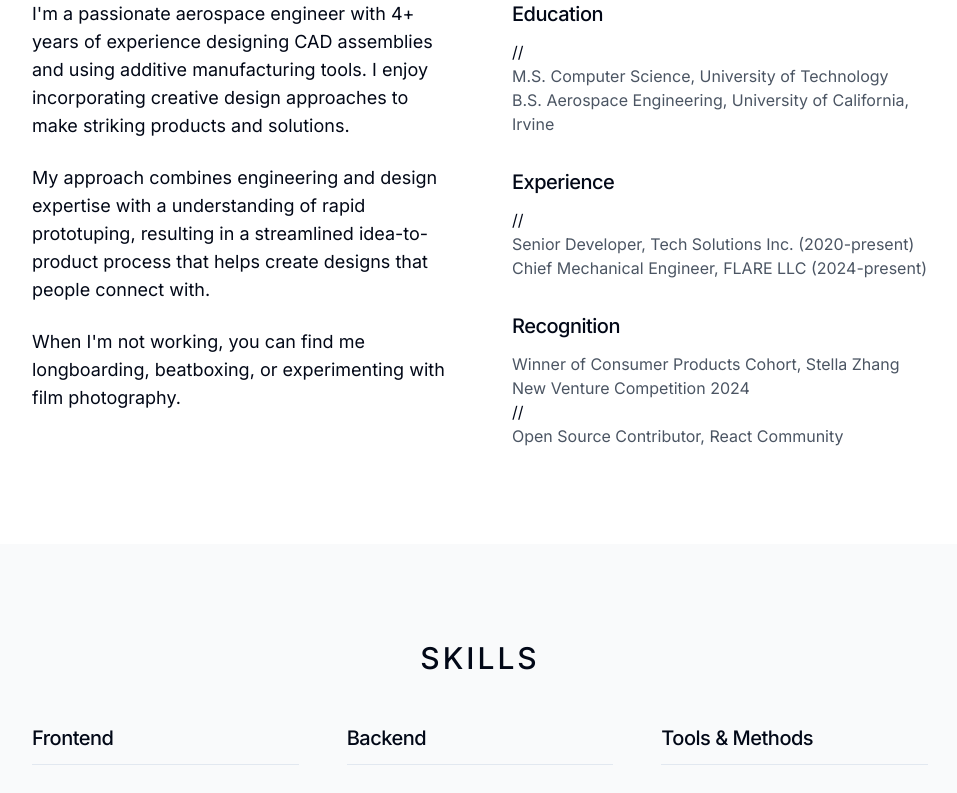
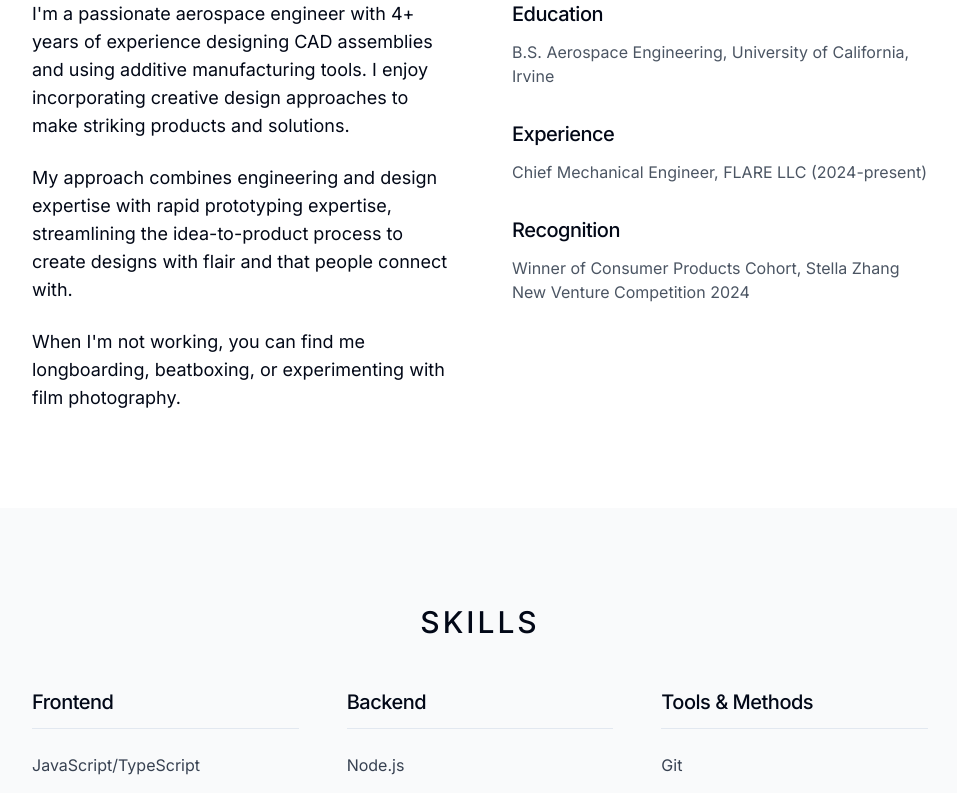
Before and after one commit to kironen/website_proto, a React (Vite) app: page / in a window 1280 px wide. Shown: the part 1173-1966 px from the top of the page, without its empty margins (160-1117 px from the left). Built offline with nearby package versions, Linux system fonts and the light colour scheme.

Commit message:
Update AboutSection.tsx

```diff
--- a/src/components/AboutSection.tsx
+++ b/src/components/AboutSection.tsx
@@ -15,9 +15,9 @@ const AboutSection = () => {
               creative design approaches to make striking products and solutions.
             </p>
             <p className="text-lg mb-6">
-              My approach combines engineering and design expertise with a understanding of
-              rapid prototuping, resulting in a streamlined idea-to-product process that helps
-              create designs that people connect with.
+              My approach combines engineering and design expertise with rapid
+              prototyping expertise, streamlining the idea-to-product process to create
+              designs with flair and that people connect with.
             </p>
             <p className="text-lg">
               When I'm not working, you can find me longboarding, beatboxing,
@@ -28,20 +28,17 @@ const AboutSection = () => {
           <div className="space-y-8">
             <div>
               <h3 className="font-medium text-xl mb-3">Education</h3>
-              //<p className="text-gray-600">M.S. Computer Science, University of Technology</p>
               <p className="text-gray-600">B.S. Aerospace Engineering, University of California, Irvine</p>
             </div>
 
             <div>
               <h3 className="font-medium text-xl mb-3">Experience</h3>
-              //<p className="text-gray-600">Senior Developer, Tech Solutions Inc. (2020-present)</p>
               <p className="text-gray-600">Chief Mechanical Engineer, FLARE LLC (2024-present)</p>
             </div>
 
             <div>
               <h3 className="font-medium text-xl mb-3">Recognition</h3>
               <p className="text-gray-600">Winner of Consumer Products Cohort, Stella Zhang New Venture Competition 2024</p>
-              //<p className="text-gray-600">Open Source Contributor, React Community</p>
             </div>
           </div>
         </div>
```
